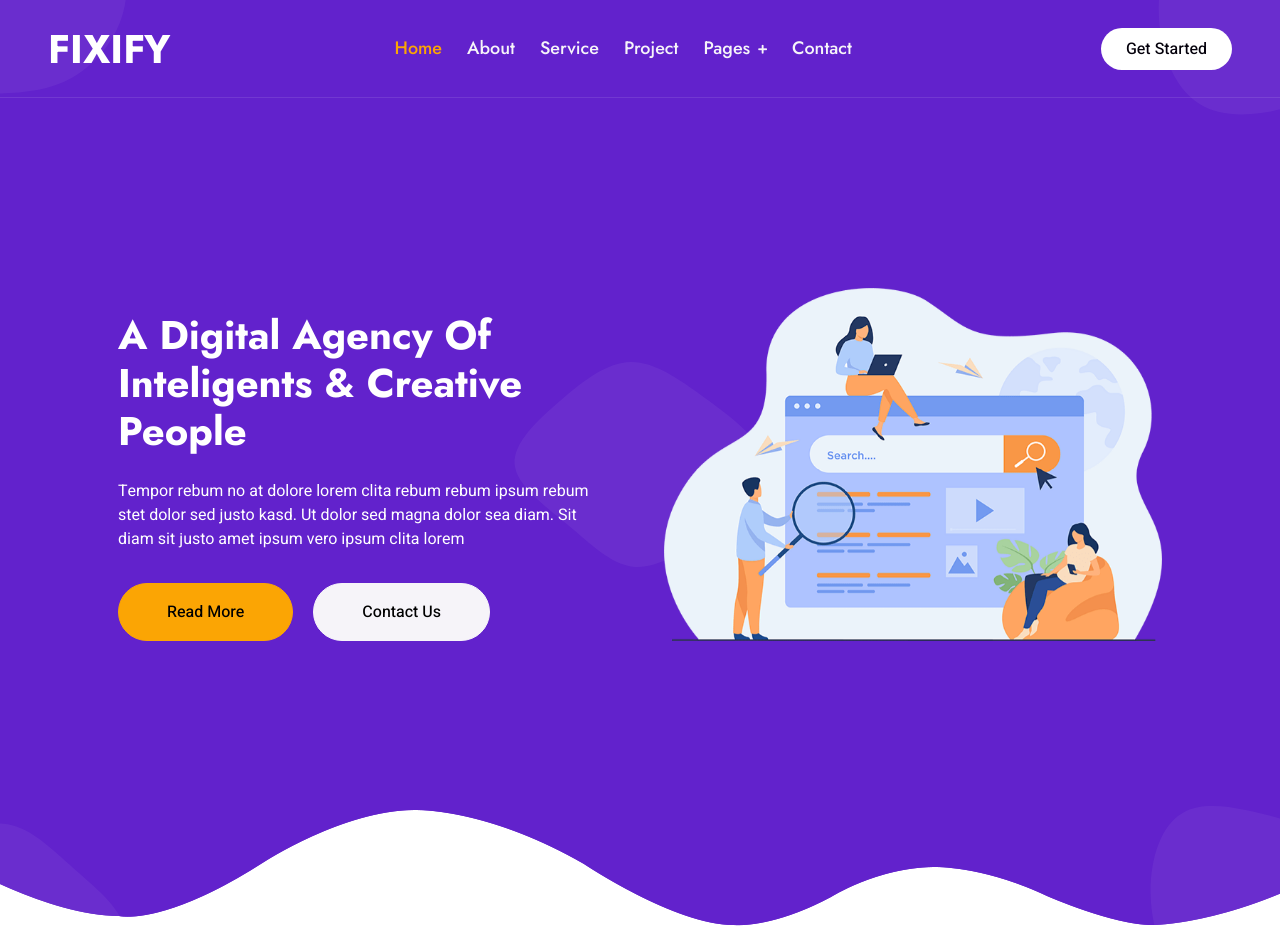
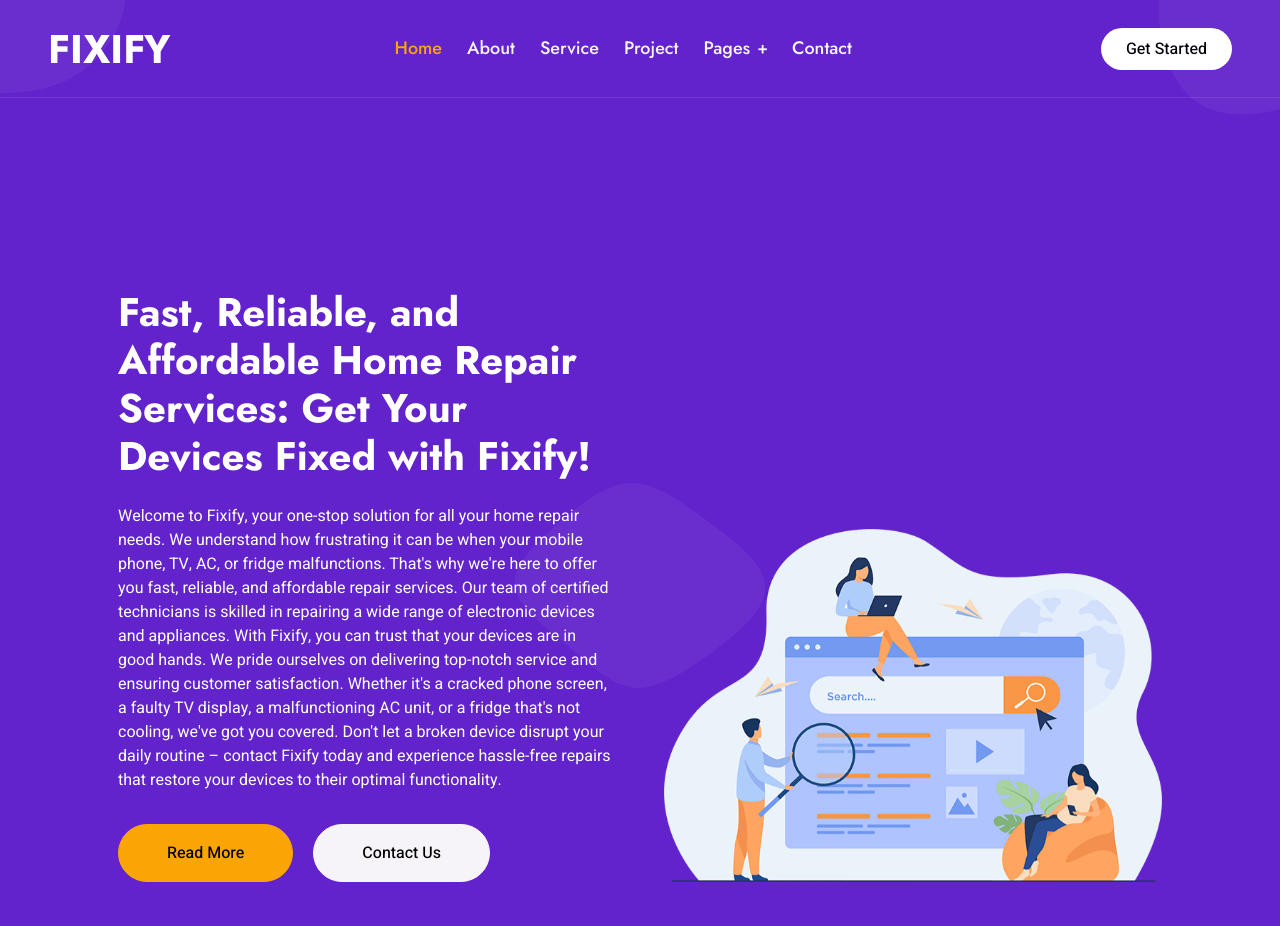
Before and after one commit to FixifyServices/fixify.github.io, a plain HTML site: page index.html in a window 1280 px wide. Shown: the top 926 px of the page. Drawn offline with nearby package versions, Linux system fonts and the light colour scheme; animation ran at ten frames a second.

Commit message:
Update index.html

```diff
--- a/index.html
+++ b/index.html
@@ -77,8 +77,8 @@
                 <div class="container px-lg-5">
                     <div class="row g-5 align-items-end">
                         <div class="col-lg-6 text-center text-lg-start">
-                            <h1 class="text-white mb-4 animated slideInDown">A Digital Agency Of Inteligents & Creative People</h1>
-                            <p class="text-white pb-3 animated slideInDown">Tempor rebum no at dolore lorem clita rebum rebum ipsum rebum stet dolor sed justo kasd. Ut dolor sed magna dolor sea diam. Sit diam sit justo amet ipsum vero ipsum clita lorem</p>
+                            <h1 class="text-white mb-4 animated slideInDown">Fast, Reliable, and Affordable Home Repair Services: Get Your Devices Fixed with Fixify!</h1>
+                            <p class="text-white pb-3 animated slideInDown">Welcome to Fixify, your one-stop solution for all your home repair needs. We understand how frustrating it can be when your mobile phone, TV, AC, or fridge malfunctions. That's why we're here to offer you fast, reliable, and affordable repair services. Our team of certified technicians is skilled in repairing a wide range of electronic devices and appliances. With Fixify, you can trust that your devices are in good hands. We pride ourselves on delivering top-notch service and ensuring customer satisfaction. Whether it's a cracked phone screen, a faulty TV display, a malfunctioning AC unit, or a fridge that's not cooling, we've got you covered. Don't let a broken device disrupt your daily routine – contact Fixify today and experience hassle-free repairs that restore your devices to their optimal functionality.</p>
                             <a href="" class="btn btn-secondary py-sm-3 px-sm-5 rounded-pill me-3 animated slideInLeft">Read More</a>
                             <a href="" class="btn btn-light py-sm-3 px-sm-5 rounded-pill animated slideInRight">Contact Us</a>
                         </div>
```
